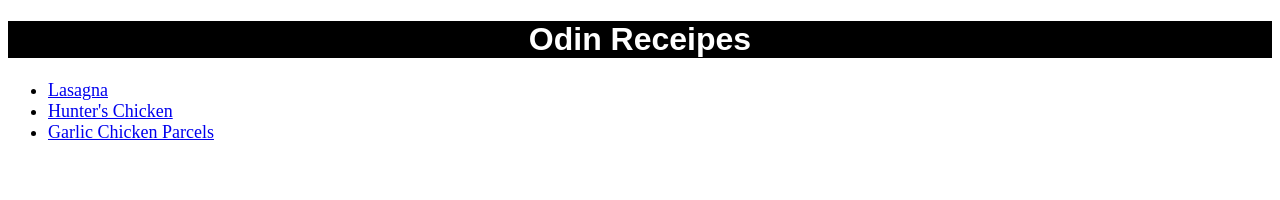
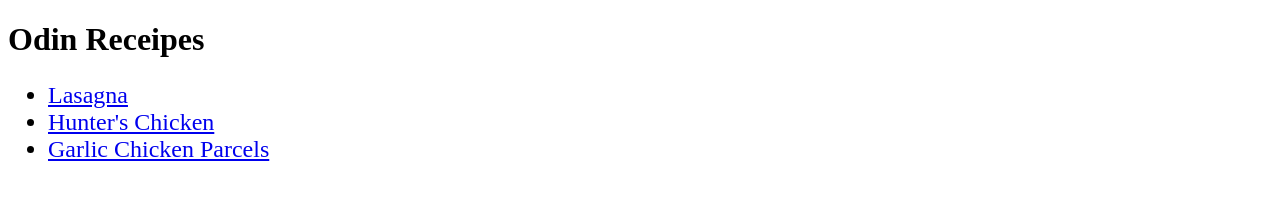
Before and after one commit to Guzye/odin-recipes, a plain HTML site: page index.html in a window 1280 px wide. Drawn offline with Linux system fonts and the light colour scheme.

Commit message:
index.html

```diff
--- a/styles.css
+++ b/styles.css
@@ -1,10 +1,10 @@
 /* styles.css */
-h1 {color: white;
+div {color: white;
     background-color: black;
-    font-size: 32px;
+    font-size: 42px;
     font-family: sans-serif;
     font-weight: bold;
     text-align: center;
 }
 ul {color: black;
-font-size: large;}
+font-size: 24px;}
```
